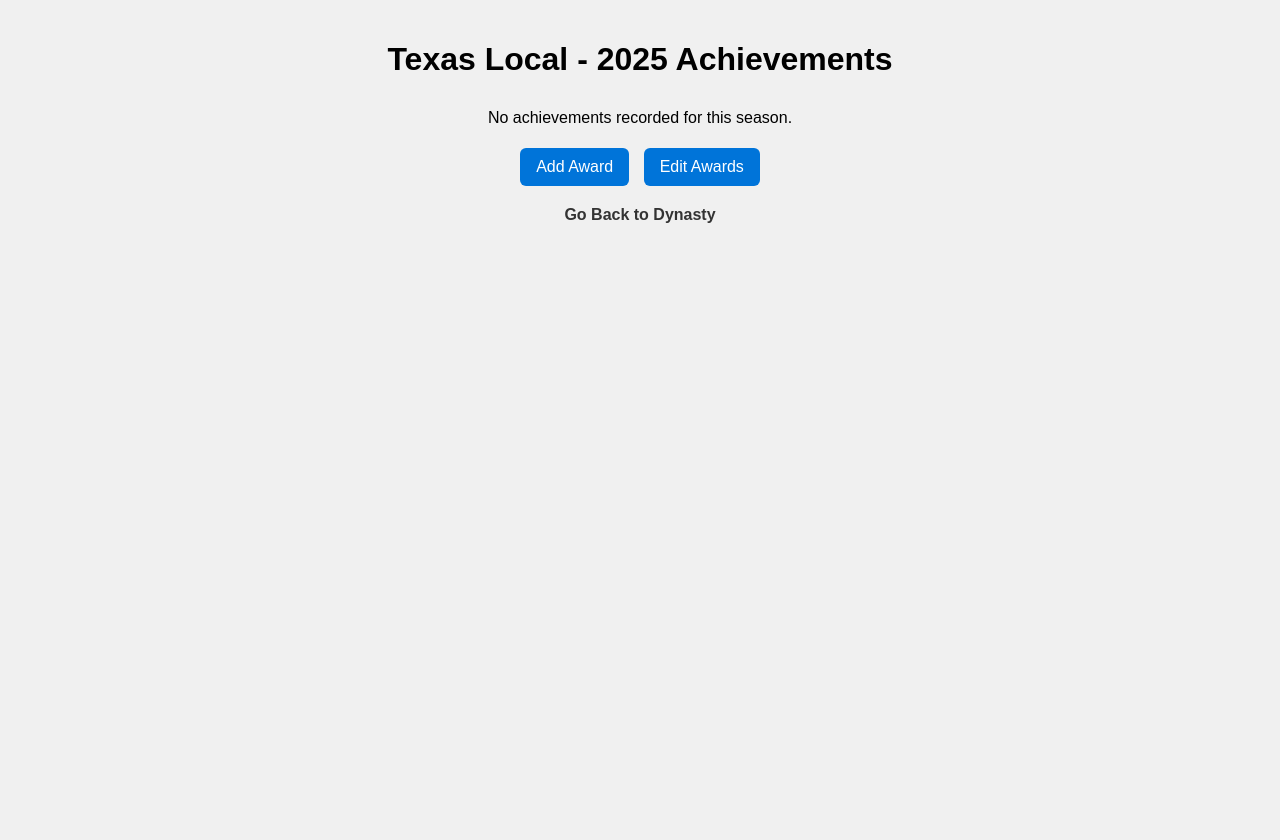
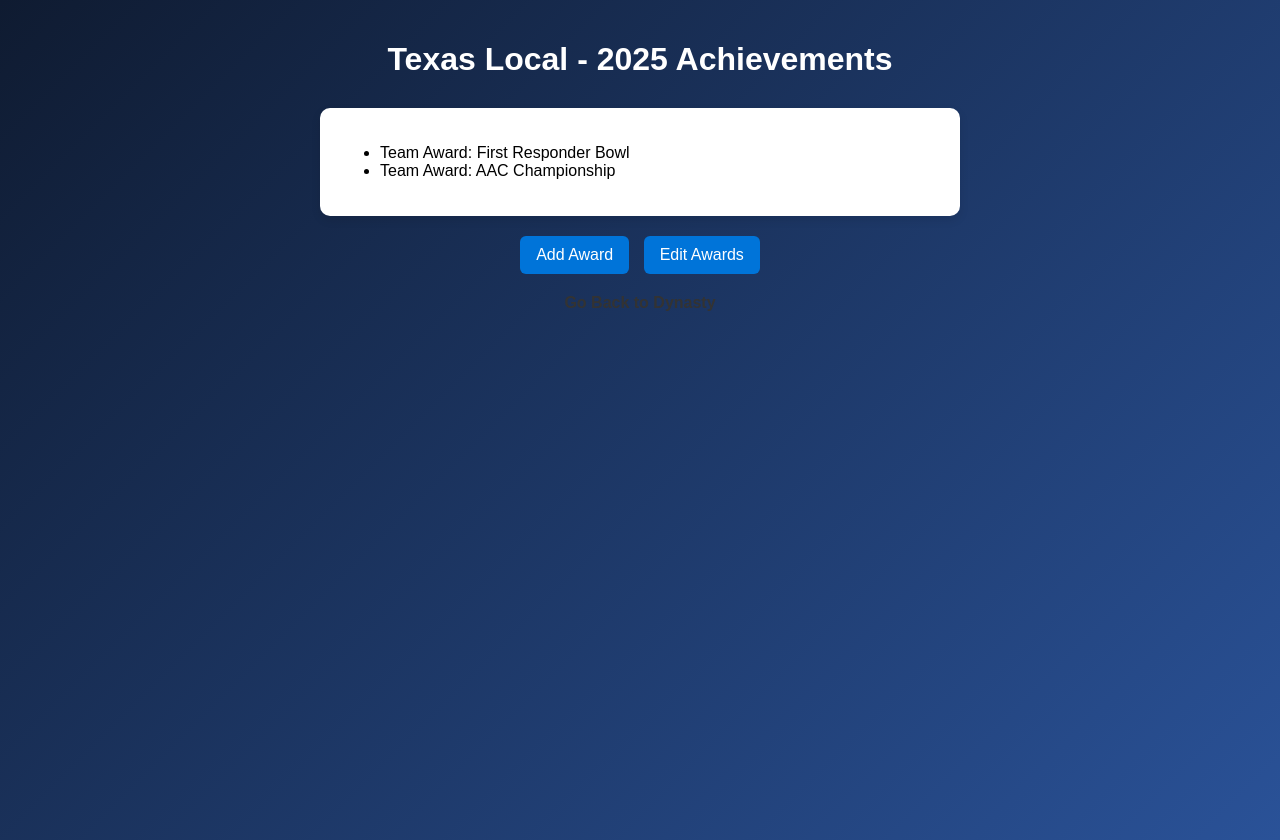
Before and after one commit to CozmicZencho/DynastyCompanionPage, a Flask app: page /dynasty/1/season/1/achievements in a window 1280 px wide. Run offline with Flask 3, Linux system fonts and the light colour scheme.

Commit message:
Player Awards and background inclusion.

```diff
--- a/app.py
+++ b/app.py
@@ -244,11 +244,15 @@ def add_award(dynasty_id, season_id):
     if request.method == "POST":
         award_type = request.form["type"]
         award_name = request.form["award"]
-        player_name = request.form.get("player", "")
+        player_name = request.form.get("player", "").strip()
+        coach_name = request.form.get("coach", "").strip()
 
         new_award = {"type": award_type, "award": award_name}
+
         if award_type == "Player" and player_name:
             new_award["player"] = player_name
+        elif award_type == "Coach" and coach_name:
+            new_award["coach"] = coach_name
 
         season.setdefault("achievements", []).append(new_award)
         save_dynasties(dynasties)
@@ -256,6 +260,7 @@ def add_award(dynasty_id, season_id):
         return redirect(url_for("season_achievements", dynasty_id=dynasty_id, season_id=season_id))
 
     return render_template("add_award.html", dynasty=dynasty, season=season)
+
 
 
 @app.route("/dynasty/<int:dynasty_id>/season/<int:season_id>/edit_awards", methods=["GET", "POST"])
--- a/dynasties.json
+++ b/dynasties.json
@@ -15,7 +15,16 @@
                     "year": 2025,
                     "wins": 12,
                     "losses": 2,
-                    "achievements": [],
+                    "achievements": [
+                        {
+                            "type": "Team",
+                            "award": "First Responder Bowl"
+                        },
+                        {
+                            "type": "Team",
+                            "award": "AAC Championship"
+                        }
+                    ],
                     "bowl_game": "",
                     "trophies": [],
                     "team": "North Texas"
@@ -38,6 +47,10 @@
                             "type": "Player",
                             "award": "Doak Walker",
                             "player": "Re'Shaun Sanford II"
+                        },
+                        {
+                            "type": "Team",
+                            "award": "Poptart Bowl"
                         }
                     ],
                     "team": "Houston"
@@ -71,6 +84,18 @@
                             "type": "Player",
                             "award": "Fred Biletnikoff",
                             "player": "Tyler Babineaux"
+                        },
+                        {
+                            "type": "Team",
+                            "award": "Sugar Bowl"
+                        },
+                        {
+                            "type": "Team",
+                            "award": "Cotton Bowl"
+                        },
+                        {
+                            "type": "Team",
+                            "award": "Big 12 Championship"
                         }
                     ],
                     "team": "Houston"
@@ -85,6 +110,14 @@
                             "type": "Player",
                             "award": "Doak Walker",
                             "player": "Asahiah Pyke"
+                        },
+                        {
+                            "type": "Team",
+                            "award": "Sugar Bowl"
+                        },
+                        {
+                            "type": "Team",
+                            "award": "Big 12 Championship"
                         }
                     ],
                     "team": "Houston"
@@ -104,6 +137,18 @@
                             "type": "Player",
                             "award": "Rimington",
                             "player": "Felix Shipp"
+                        },
+                        {
+                            "type": "Team",
+                            "award": "Peach Bowl"
+                        },
+                        {
+                            "type": "Team",
+                            "award": "Sugar Bowl"
+                        },
+                        {
+                            "type": "Team",
+                            "award": "Big 12 Championship"
                         }
                     ],
                     "team": "Houston"
@@ -137,6 +182,14 @@
                         {
                             "type": "Team",
                             "award": "National Championship"
+                        },
+                        {
+                            "type": "Team",
+                            "award": "Rose Bowl"
+                        },
+                        {
+                            "type": "Team",
+                            "award": "Fiesta Bowl"
                         }
                     ],
                     "team": "Houston"
@@ -184,6 +237,18 @@
                         {
                             "type": "Team",
                             "award": "National Championship"
+                        },
+                        {
+                            "type": "Team",
+                            "award": "Orange Bowl"
+                        },
+                        {
+                            "type": "Team",
+                            "award": "Sugar Bowl"
+                        },
+                        {
+                            "type": "Team",
+                            "award": "Big 12 Championship"
                         }
                     ],
                     "team": "Houston"
@@ -203,6 +268,14 @@
                             "type": "Player",
                             "award": "John Mackey",
                             "player": "David Haslam"
+                        },
+                        {
+                            "type": "Team",
+                            "award": "Fiesta Bowl"
+                        },
+                        {
+                            "type": "Team",
+                            "award": "Orange Bowl"
                         }
                     ]
                 },
@@ -246,6 +319,18 @@
                         {
                             "type": "Team",
                             "award": "National Championship"
+                        },
+                        {
+                            "type": "Team",
+                            "award": "Peach Bowl"
+                        },
+                        {
+                            "type": "Team",
+                            "award": "Sugar Bowl"
+                        },
+                        {
+                            "type": "Team",
+                            "award": "Big 12 Championship"
                         }
                     ]
                 }
--- a/static/style.css
+++ b/static/style.css
@@ -1,18 +1,30 @@
 /* General layout */
 body {
     font-family: Arial, sans-serif;
-    background-color: #f0f0f0;
+    margin: 0;
+    padding: 20px;
+    min-height: 100vh;
     display: flex;
     flex-direction: column;
     align-items: center;
     justify-content: flex-start;
-    min-height: 100vh;
-    margin: 0;
-    padding: 20px;
+
+    /* Modern background */
+    background: linear-gradient(135deg, #0f1b31, #2a5298); /* blue gradient */
+    color: #fff; /* make text readable on dark bg */
 }
 
 h1, h2, h3 {
     margin-bottom: 15px;
+    color: #fff;
+}
+
+form, .info-card, .dynasty-box {
+    background-color: rgba(255, 255, 255, 0.9);
+    color: #000;
+    padding: 20px;
+    border-radius: 12px;
+    box-shadow: 0 4px 12px rgba(0,0,0,0.2);
 }
 
 /* Container for menus and lists */
```
Also changed, not shown: templates/add_award.html (+88 -13 lines).
